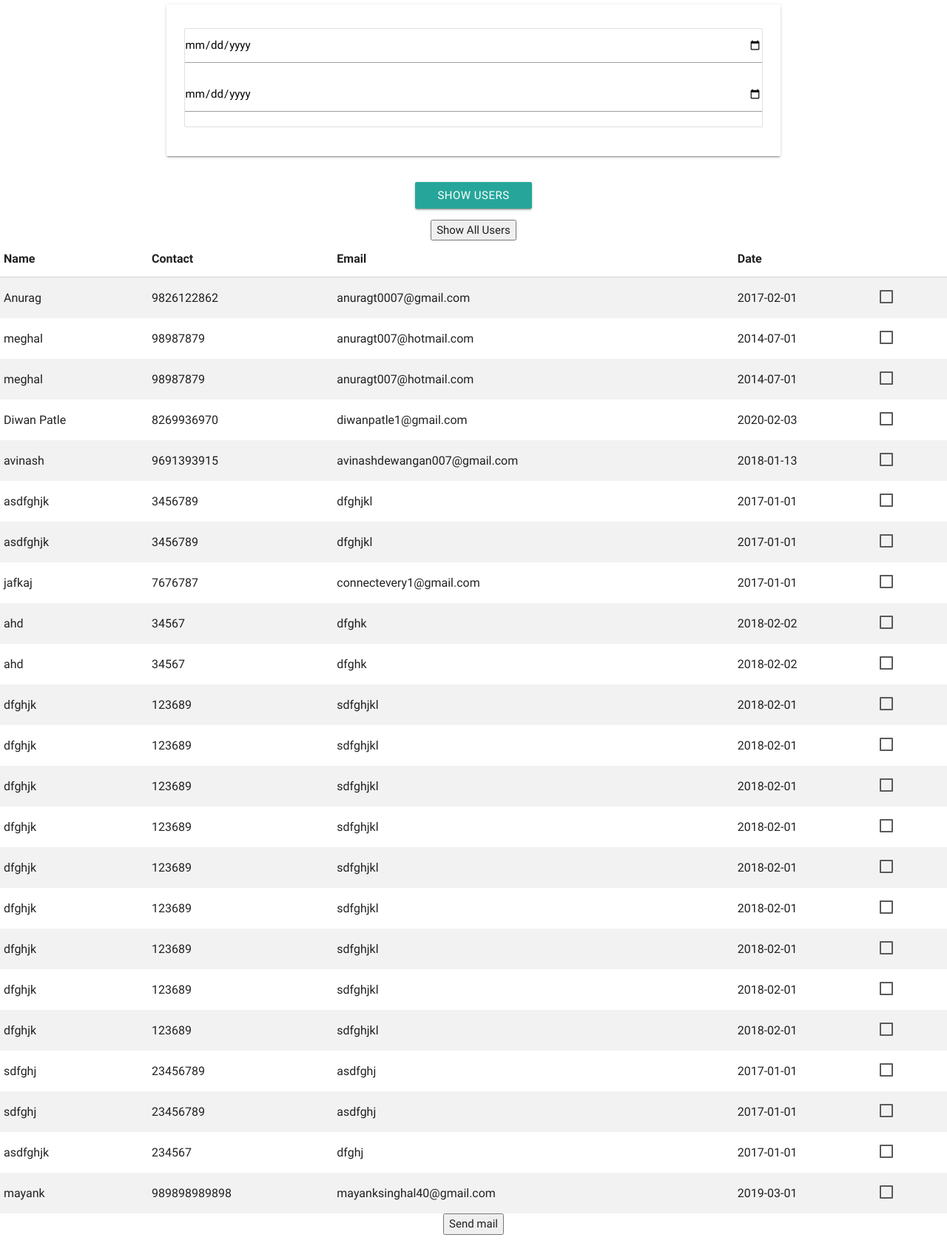
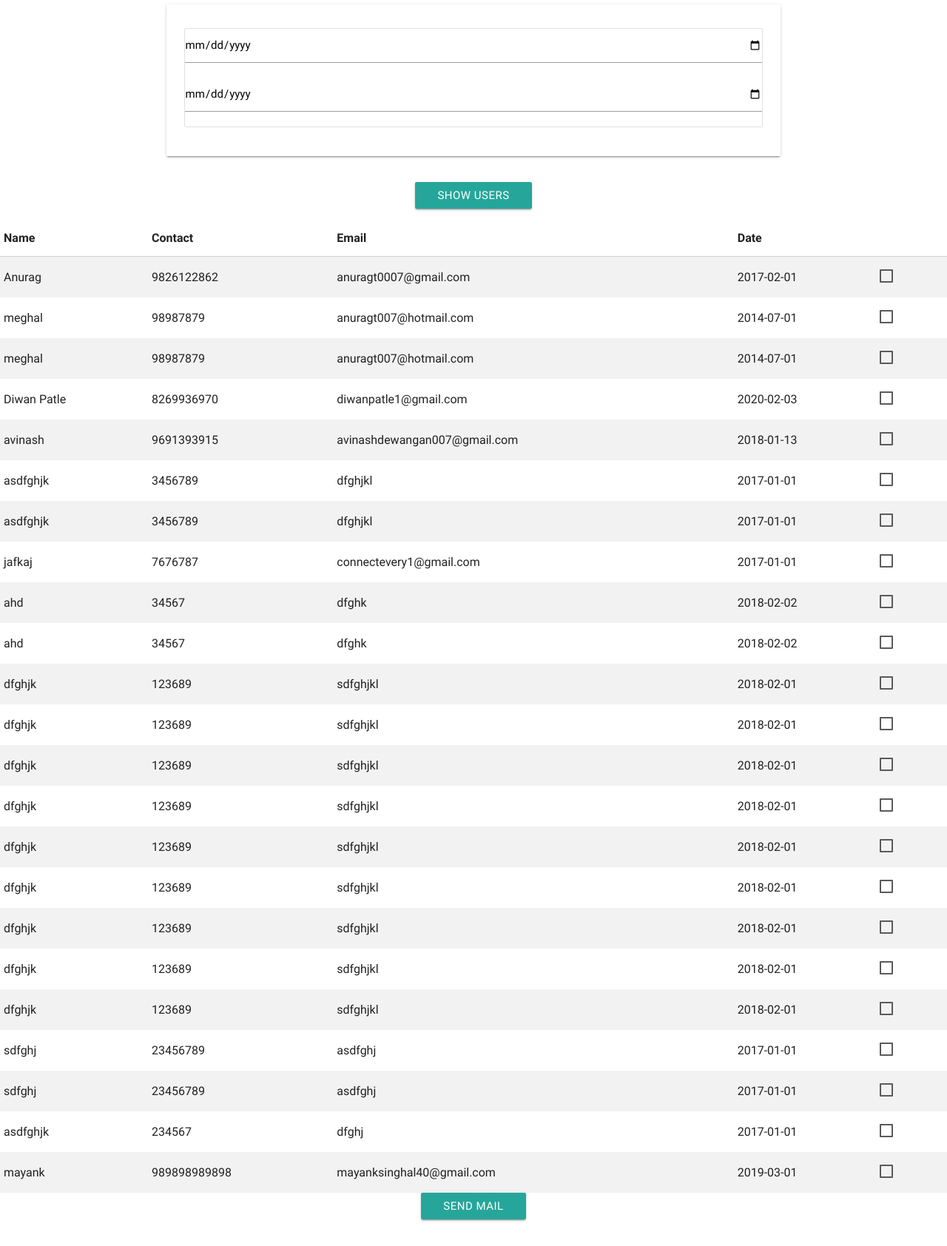
Before and after one commit to thakuranurag/SendEmail, a Django app: page /show_details/ in a window 1280 px wide. Shown: the part 89-1773 px from the top of the page at 74% size. After the commit the page ends 1740 px from the top, so only its background shows below. Run offline with Django 3.2, Linux system fonts and the light colour scheme; data comes from the database, SQL or seed files in the repository; some libraries are stand-ins or nearby versions.

Commit message:
few bugs fixed

```diff
--- a/templates/user_list.html
+++ b/templates/user_list.html
@@ -157,7 +157,7 @@ document.getElementById("table1");
 </ul>
         <center>  <button class="btn" type= "submit" name="submit" onclick="showFilteredData()"  >Show Users</button> </center>
 </form>
-<center>  <button  onclick="showdata()"  >Show All Users</button> </center>
+
 <!-- BELOW IS THE CODE FOR CARD -->
 
 
@@ -217,7 +217,7 @@ document.getElementById("table1");
 
 <form method="GET" action="/mails/" id="jsonEmail">
 
-<center>  <button type="submit" name ="submit" onclick="exefunction()" >Send mail</button> </center>
+<center>  <button class="btn" type="submit" name ="submit" onclick="exefunction()" >Send mail</button> </center>
 
 </form>
 
```
